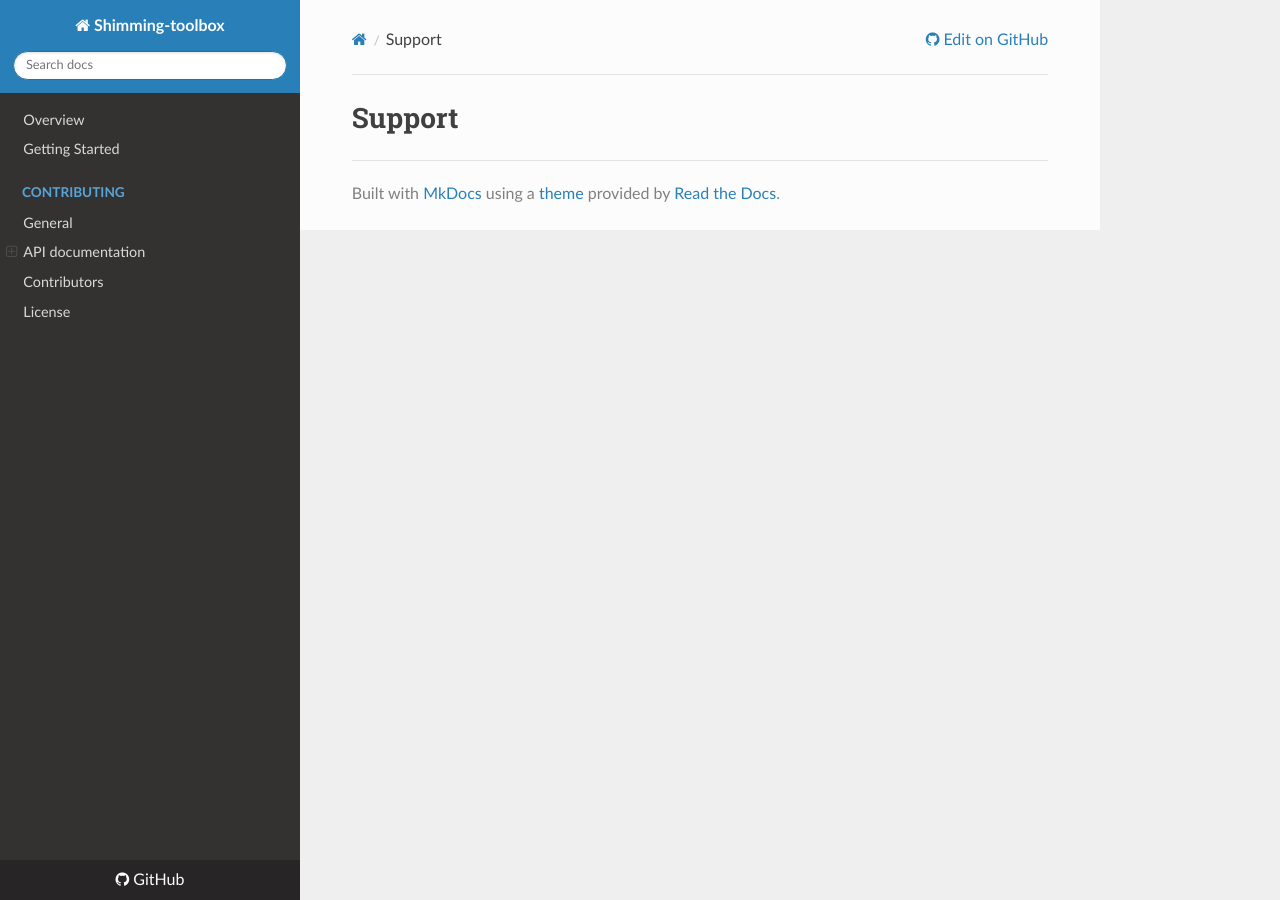
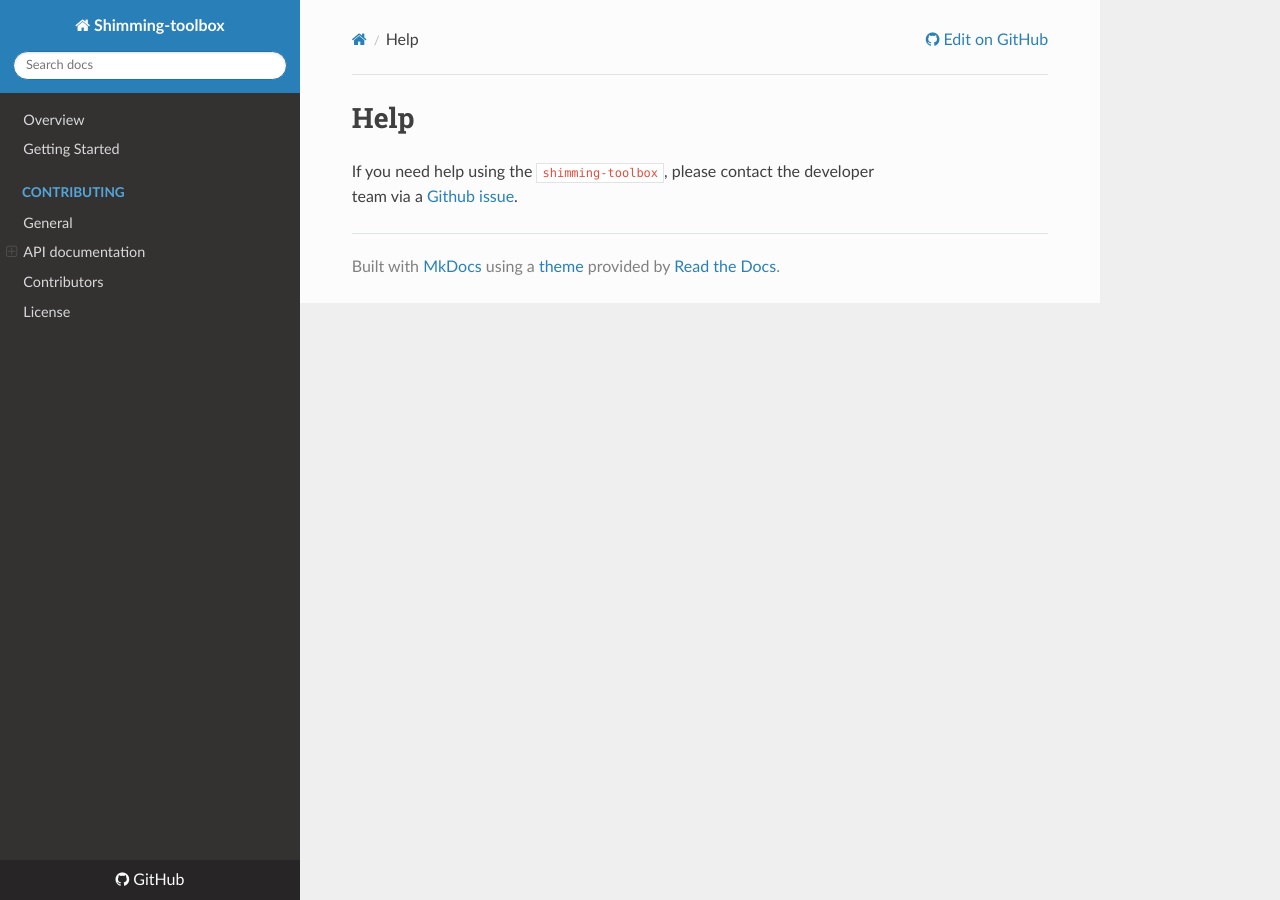
Before and after one commit to shimming-toolbox/shimming-toolbox.org, an MkDocs documentation site: the page built from docs/support.md, in a window 1280 px wide. Built offline with MkDocs 1.6.1, drawn with Linux system fonts in a browser that asks for light colours; nearby versions of some CDN libraries.

Commit message:
Added support info

```diff
--- a/docs/support.md
+++ b/docs/support.md
@@ -1 +1,4 @@
-# Support
+# Help
+
+If you need help using the `shimming-toolbox`, please contact the developer
+team via a [Github issue](https://github.com/shimming-toolbox/shimming-toolbox/issues).
```
